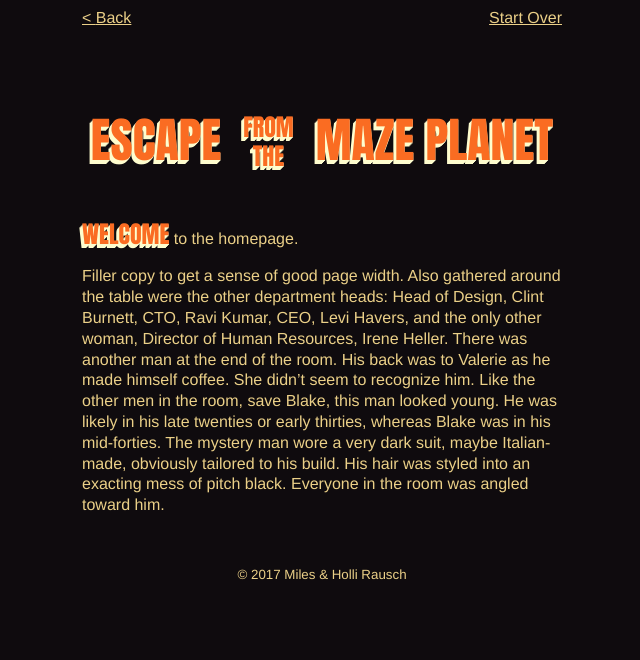
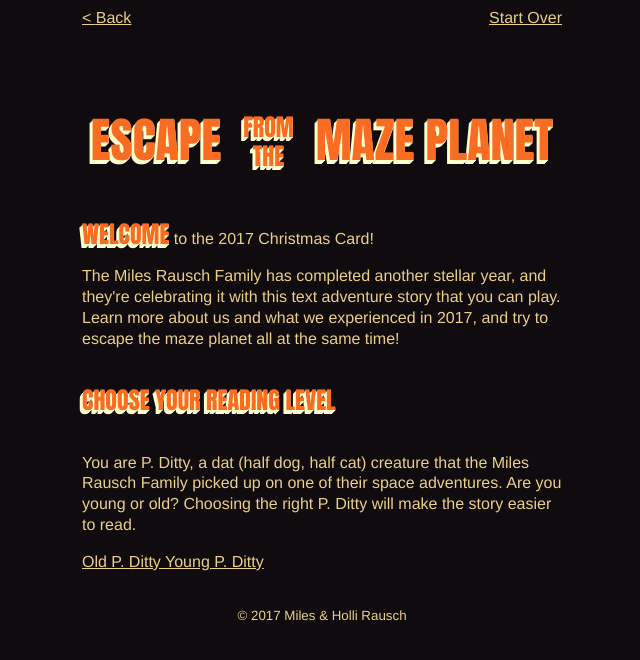
Before and after one commit to awayken/2017-christmas-card, a Nuxt app: page / in a window 1280 px wide. Shown: the top 660 px of the page, without its empty margins (318-958 px from the left). Built offline with nearby package versions, Linux system fonts and the light colour scheme.

Commit message:
Add some router links

```diff
--- a/components/Navigation.vue
+++ b/components/Navigation.vue
@@ -1,6 +1,6 @@
 <template>
   <nav class="container">
-    <a href="/" class="back">Back</a>
+    <nuxt-link to="/" class="back">Back</nuxt-link>
     <a href="/">Start Over</a>
   </nav>
 </template>
--- a/pages/index.vue
+++ b/pages/index.vue
@@ -2,11 +2,41 @@
   <section class="container">
     <h1 class="pulp">Escape <small>from the</small> Maze Planet</h1>
 
-    <p><span class="pulp">Welcome</span> to the homepage.</p>
+    <p><span class="pulp">Welcome</span> to the 2017 Christmas Card!</p>
 
-    <p>Filler copy to get a sense of good page width. Also gathered around the table were the other department heads: Head of Design, Clint Burnett, CTO, Ravi Kumar, CEO, Levi Havers, and the only other woman, Director of Human Resources, Irene Heller. There was another man at the end of the room. His back was to Valerie as he made himself coffee. She didn’t seem to recognize him. Like the other men in the room, save Blake, this man looked young. He was likely in his late twenties or early thirties, whereas Blake was in his mid-forties. The mystery man wore a very dark suit, maybe Italian-made, obviously tailored to his build. His hair was styled into an exacting mess of pitch black. Everyone in the room was angled toward him.</p>
+    <p>The Miles Rausch Family has completed another stellar year, and they're celebrating it with this text adventure story that you can play. Learn more about us and what we experienced in 2017, and try to escape the maze planet all at the same time!</p>
+
+    <h2 class="pulp">Choose Your Reading Level</h2>
+
+    <p>You are P. Ditty, a dat (half dog, half cat) creature that the Miles Rausch Family picked up on one of their space adventures. Are you young or old? Choosing the right P. Ditty will make the story easier to read.</p>
+
+    <div class="story__choices">
+      <nuxt-link to="/page1" class="story__choice" @click="setDat('old')">
+        Old P. Ditty
+      </nuxt-link>
+      <nuxt-link to="/page1" class="story__choice" @click="setDat('young')">
+        Young P. Ditty
+      </nuxt-link>
+    </div>
   </section>
 </template>
+
+<script>
+export default {
+  data: function () {
+    return {
+      age: 'young'
+    }
+  },
+  methods: {
+    setDat (age) {
+      console.log(age)
+      this.age = age
+    }
+  }
+}
+</script>
+
 
 <style scoped>
   h1 {
```
